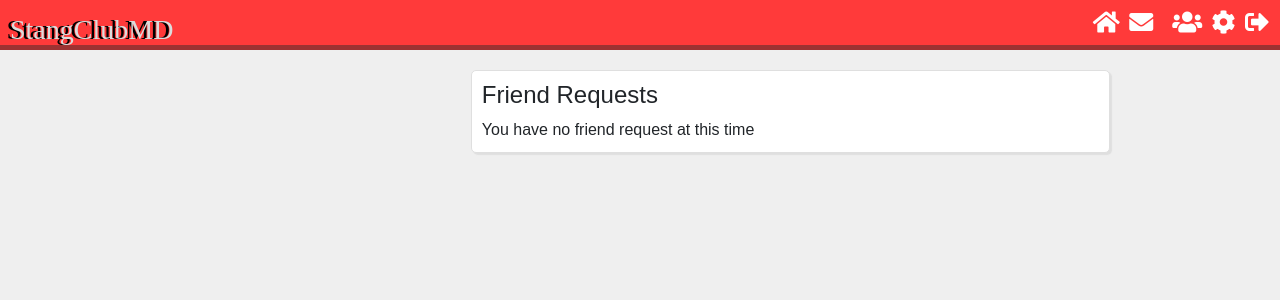
After one commit to mmorgan86/stangclubmd, a PHP site: page /request.php in a window 1280 px wide. The commit adds this page. Shown: the top 300 px of the page. Run offline with PHP 8.4, Linux system fonts and the light colour scheme; data that the repository does not hold is empty; some libraries are stand-ins or nearby versions; some web fonts are replaced.

Commit message:
fix error with adding friends, added the ability to respond to friend request and added a friend request page, will move it to a modal later

```diff
--- a/comment_frame.php
+++ b/comment_frame.php
@@ -1,7 +1,6 @@
 <?php
 require_once "config/config.php";
 include "includes/classes/User.php";
-include "includes/classes/Post.php";
 
 if (isset($_SESSION['username'])) {
     $userLoggedIn = $_SESSION['username'];
--- a/includes/classes/User.php
+++ b/includes/classes/User.php
@@ -40,6 +40,14 @@ class User {
     return $row['profile_pic'];
   }
 
+  // get friend array
+  public function getFriendArray() {
+    $username = $this->user['username'];
+    $query = mysqli_query($this->conn, "SELECT friend_array FROM users WHERE username='$username'");
+    $row = mysqli_fetch_array($query);
+    return $row['friend_array'];
+  }
+
   // check is user account is closed
   public function isClosed() {
     $username = $this->user['username'];
@@ -65,7 +73,7 @@ class User {
   // checks if a request was sent into the friend_request table. if so it return true if not it returns false.
   public function didReceiveRequest($user_from) {
     $user_to = '';
-    $user_to == $this->user['username'];
+    $user_to = $this->user['username'];
     $check_request_query = mysqli_query($this->conn, "SELECT * FROM friend_requests WHERE user_to='$user_to' AND  user_from='$user_from'");
 
     if(mysqli_num_rows($check_request_query) > 0) {
@@ -77,7 +85,7 @@ class User {
 
   public function didSendRequest($user_to) {
     $user_from = '';
-    $user_from == $this->user['username'];
+    $user_from = $this->user['username'];
     $check_request_query = mysqli_query($this->conn, "SELECT * FROM friend_requests WHERE user_to='$user_to' AND  user_from='$user_from'");
 
     if(mysqli_num_rows($check_request_query) > 0) {
--- a/includes/header.php
+++ b/includes/header.php
@@ -1,5 +1,7 @@
 <?php
 require_once "config/config.php";
+include "includes/classes/User.php";
+include "includes/classes/Post.php";
 
 if (isset($_SESSION['username'])) {
     $userLoggedIn = $_SESSION['username'];
@@ -50,7 +52,7 @@ if (isset($_SESSION['username'])) {
       <a href="index.php"><i class="fas fa-home fa-lg"></i></a>
       <a href="#"><i class="fas fa-envelope fa-lg"></i></a>
       <a href="#"><i class="fas fa-bell-o fa-lg"></i></a>
-      <a href="#"><i class="fas fa-users fa-lg"></i></a>
+      <a href="/stangclubmd/request.php"><i class="fas fa-users fa-lg"></i></a>
       <a href="#"><i class="fas fa-cog fa-lg"></i></a>
       <a href="/stangclubmd/register.php"><i class="fas fa-sign-out-alt fa-lg"></i></a>
 
--- a/index.php
+++ b/index.php
@@ -1,7 +1,5 @@
 <?php
 include "includes/header.php";
-include "includes/classes/User.php";
-include "includes/classes/Post.php";
 
 // when button post button is click send message data
 if(isset($_POST['post'])) {
--- a/like.php
+++ b/like.php
@@ -1,7 +1,5 @@
 <?php
 require_once "config/config.php";
-include "includes/classes/User.php";
-include "includes/classes/Post.php";
 
 if (isset($_SESSION['username'])) {
     $userLoggedIn = $_SESSION['username'];
--- a/profile.php
+++ b/profile.php
@@ -1,7 +1,5 @@
 <?php
 include "includes/header.php";
-include "includes/classes/User.php";
-include "includes/classes/Post.php";
 
 if(isset($_GET['profile_username'])) {
   $username = $_GET['profile_username'];
--- /dev/null
+++ b/request.php
@@ -0,0 +1,58 @@
+<?php
+include "includes/header.php";
+
+?>
+<div class="main_column column" id="main_column">
+  <h4>Friend Requests</h4>
+
+  <?php
+
+  $query = mysqli_query($conn, "SELECT * FROM friend_requests WHERE user_to='$userLoggedIn'");
+
+  if(mysqli_num_rows($query) == 0 ) {
+    echo 'You have no friend request at this time';
+  } else {
+    while($row =  mysqli_fetch_array($query)) {
+      $user_from = $row['user_from'];
+      $user_from_obj = new user($conn, $user_from);
+
+      echo $user_from_obj->getUsername() ." sent you a friend request!";
+
+      // get user from friends array
+      $user_from_friend_array = $user_from_obj->getFriendArray();
+
+      if(isset($_POST['accept_request' . $user_from])) {
+        // add friends
+        $add_friend_query = mysqli_query($conn, "UPDATE users SET friend_array=CONCAT(friend_array, '$user_from,') where username='$userLoggedIn'");
+        $add_friend_query = mysqli_query($conn, "UPDATE users SET friend_array=CONCAT(friend_array, '$user_from,') where username='$user_from'");
+
+        // delete request
+        $delete_query = mysqli_query($conn, "DELETE FROM friend_request WHERE user_to='$userLoggedIn' AND user_from='$user_from'");
+
+        echo "You are now friends";
+        header("Location: request.php");
+
+      }
+      if(isset($_POST['ignore_request' . $user_from])) {
+        // delete request
+        $delete_query = mysqli_query($conn, "DELETE FROM friend_request WHERE user_to='$userLoggedIn' AND user_from='$user_from'");
+
+        echo "Request Ignored";
+        header("Location: request.php");
+      }
+
+      ?>
+      <form action="requests.php" method="POST">
+        <input type="submit" class="btn btn-success" name="accept_request<?php $user_from; ?>" id="accept_button" value="Accept"/>
+
+        <input type="submit" class="btn btn-danger" name="ignore_request<?php $user_from; ?>" id="ignore_button" value="Ignore"/>
+      </form>
+
+      <?php
+    }
+  }
+
+  ?>
+
+
+</div>
```
